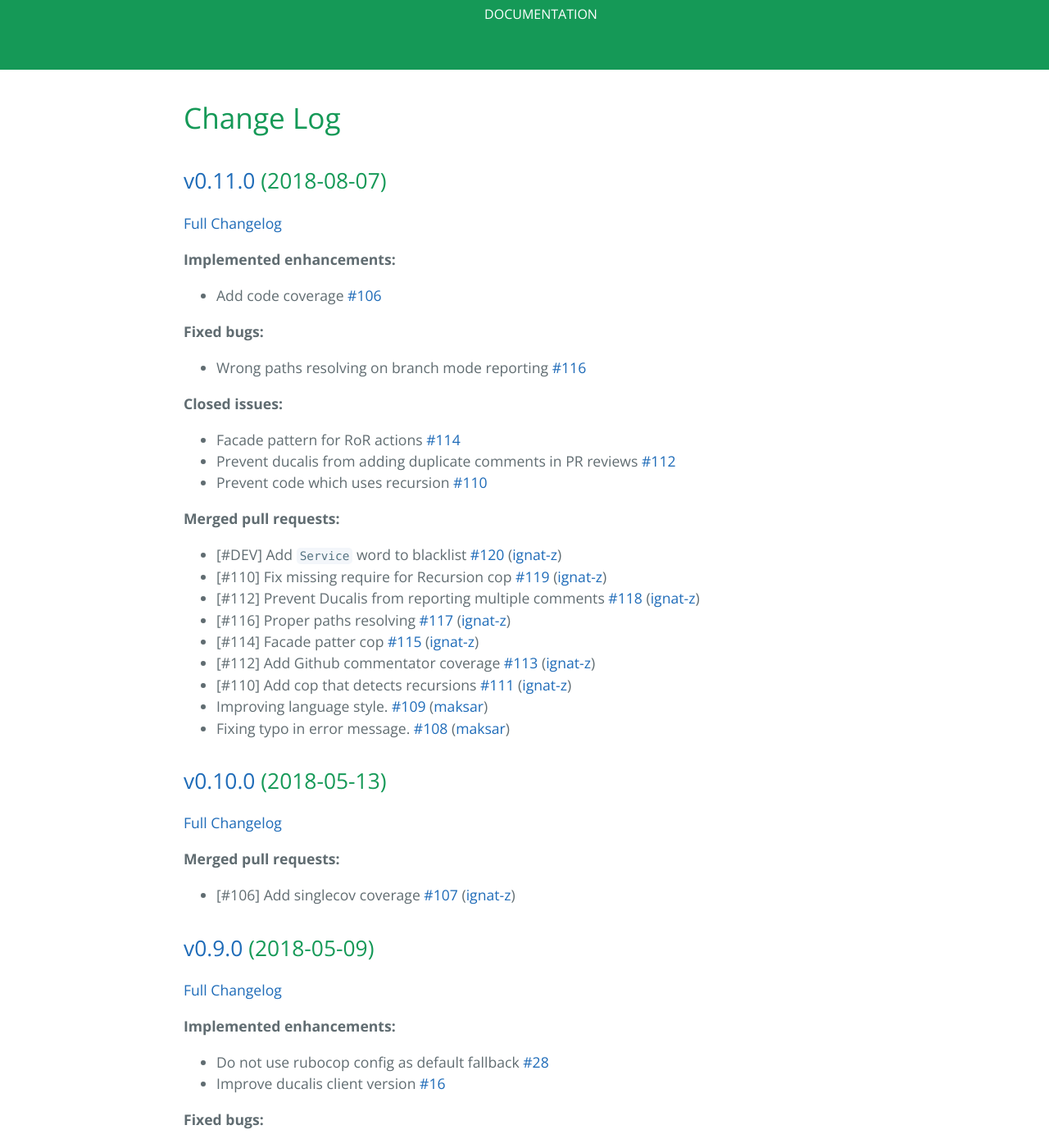
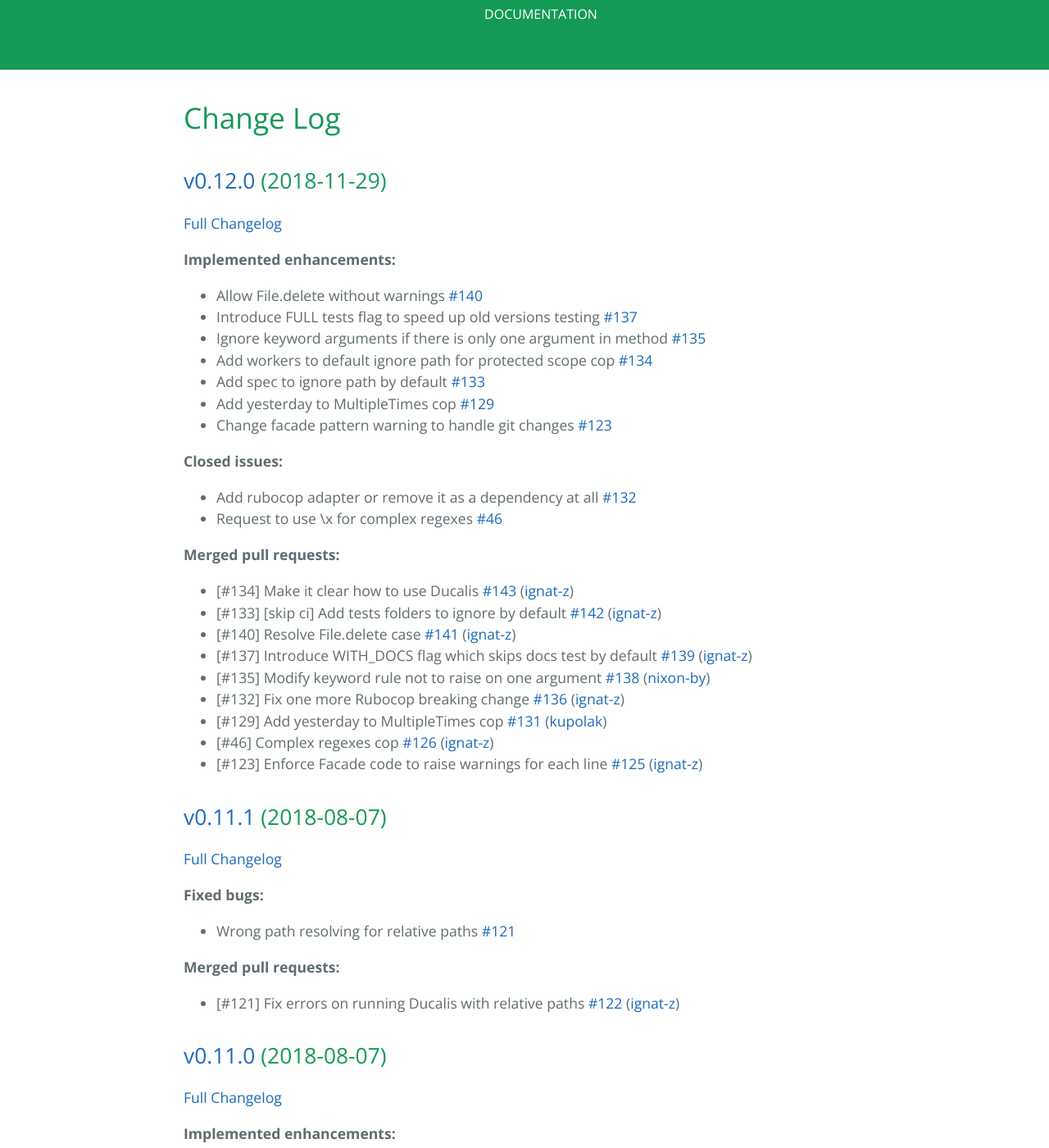
Before and after one commit to ducalis-rb/ducalis-rb.github.io, a Jekyll site: the page built from log.md, in a window 1280 px wide and 1400 px high, scrolled down 216 px. Shown: the whole window at 82% size. Built offline with Jekyll 4.4.1, drawn with Linux system fonts in a browser that asks for light colours; our own code applies the rules of GitHub Pages for plain Markdown files.

```diff
--- a/log.md
+++ b/log.md
@@ -2,6 +2,47 @@
 layout: default
 ---
 # Change Log
+
+## [v0.12.0](https://github.com/ignat-z/ducalis/tree/v0.12.0) (2018-11-29)
+[Full Changelog](https://github.com/ignat-z/ducalis/compare/v0.11.1...v0.12.0)
+
+**Implemented enhancements:**
+
+- Allow File.delete without warnings [\#140](https://github.com/ignat-z/ducalis/issues/140)
+- Introduce FULL tests flag to speed up old versions testing [\#137](https://github.com/ignat-z/ducalis/issues/137)
+- Ignore keyword arguments if there is only one argument in method [\#135](https://github.com/ignat-z/ducalis/issues/135)
+- Add workers to default ignore path for protected scope cop [\#134](https://github.com/ignat-z/ducalis/issues/134)
+- Add spec to ignore path by default [\#133](https://github.com/ignat-z/ducalis/issues/133)
+- Add yesterday to MultipleTimes cop [\#129](https://github.com/ignat-z/ducalis/issues/129)
+- Change facade pattern warning to handle git changes [\#123](https://github.com/ignat-z/ducalis/issues/123)
+
+**Closed issues:**
+
+- Add rubocop adapter or remove it as a dependency at all [\#132](https://github.com/ignat-z/ducalis/issues/132)
+- Request to use \x for complex regexes [\#46](https://github.com/ignat-z/ducalis/issues/46)
+
+**Merged pull requests:**
+
+- \[\#134\] Make it clear how to use Ducalis [\#143](https://github.com/ignat-z/ducalis/pull/143) ([ignat-z](https://github.com/ignat-z))
+- \[\#133\] \[skip ci\] Add tests folders to ignore by default [\#142](https://github.com/ignat-z/ducalis/pull/142) ([ignat-z](https://github.com/ignat-z))
+- \[\#140\] Resolve File.delete case [\#141](https://github.com/ignat-z/ducalis/pull/141) ([ignat-z](https://github.com/ignat-z))
+- \[\#137\] Introduce WITH\_DOCS flag which skips docs test by default [\#139](https://github.com/ignat-z/ducalis/pull/139) ([ignat-z](https://github.com/ignat-z))
+- \[\#135\] Modify keyword rule not to raise on one argument [\#138](https://github.com/ignat-z/ducalis/pull/138) ([nixon-by](https://github.com/nixon-by))
+- \[\#132\] Fix one more Rubocop breaking change [\#136](https://github.com/ignat-z/ducalis/pull/136) ([ignat-z](https://github.com/ignat-z))
+- \[\#129\] Add yesterday to MultipleTimes cop [\#131](https://github.com/ignat-z/ducalis/pull/131) ([kupolak](https://github.com/kupolak))
+- \[\#46\] Complex regexes cop [\#126](https://github.com/ignat-z/ducalis/pull/126) ([ignat-z](https://github.com/ignat-z))
+- \[\#123\] Enforce Facade code to raise warnings for each line [\#125](https://github.com/ignat-z/ducalis/pull/125) ([ignat-z](https://github.com/ignat-z))
+
+## [v0.11.1](https://github.com/ignat-z/ducalis/tree/v0.11.1) (2018-08-07)
+[Full Changelog](https://github.com/ignat-z/ducalis/compare/v0.11.0...v0.11.1)
+
+**Fixed bugs:**
+
+- Wrong path resolving for relative paths [\#121](https://github.com/ignat-z/ducalis/issues/121)
+
+**Merged pull requests:**
+
+- \[\#121\] Fix errors on running Ducalis with relative paths [\#122](https://github.com/ignat-z/ducalis/pull/122) ([ignat-z](https://github.com/ignat-z))
 
 ## [v0.11.0](https://github.com/ignat-z/ducalis/tree/v0.11.0) (2018-08-07)
 [Full Changelog](https://github.com/ignat-z/ducalis/compare/v0.10.0...v0.11.0)
```
Also changed, not shown: index.md (+32 -0 lines), Gemfile.lock.
